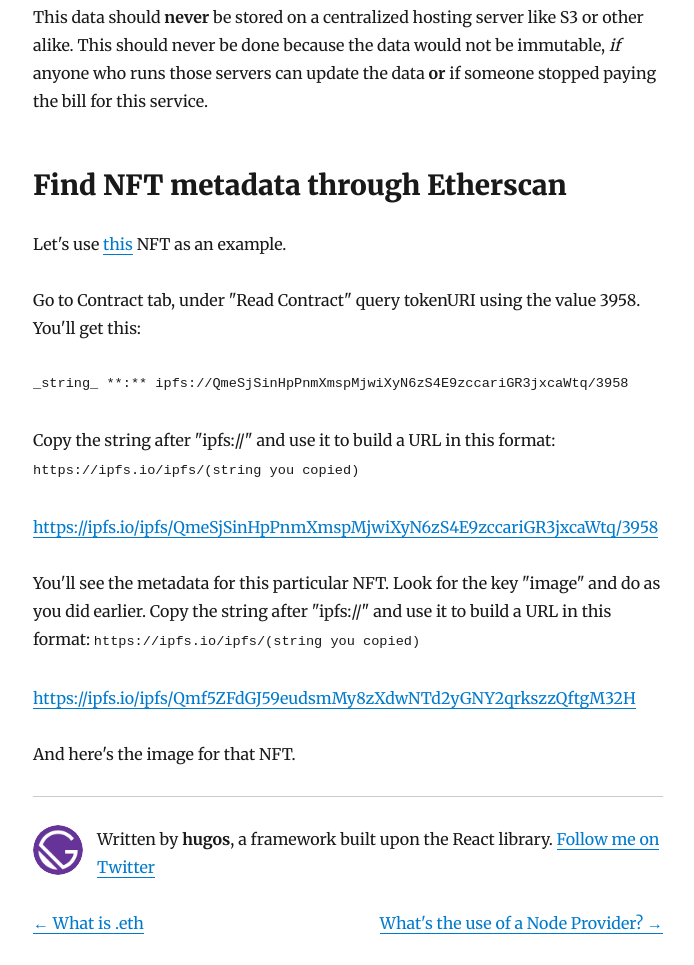
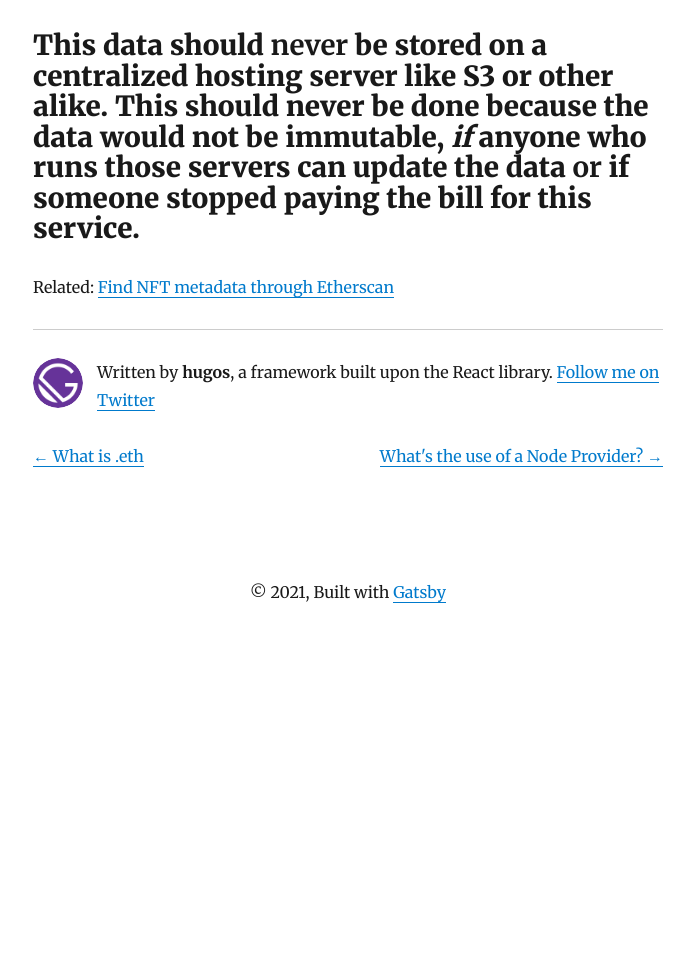
Before and after one commit to hugocaracol/hugosbrain, a Gatsby site: page /blog/where-nft-metadata-is-stored/ in a window 1280 px wide. Shown: the part 1636-2601 px from the top of the page, without its empty margins (292-986 px from the left). After the commit the page ends 2266 px from the top, so only its background shows below. Built offline with nearby package versions, Linux system fonts and the light colour scheme; Gatsby itself is replaced by a stand-in of ours; some packages are replaced by stand-ins of ours.

Commit message:
Update Blog “where-nft-metadata-is-stored”

````diff
--- a/content/blog/where-nft-metadata-is-stored.md
+++ b/content/blog/where-nft-metadata-is-stored.md
@@ -47,24 +47,5 @@
 
 This data should **never** be stored on a centralized hosting server like S3 or other alike.
 This should never be done because the data would not be immutable, *if* anyone who runs those servers can update the data **or** if someone stopped paying the bill for this service.
-
-
-
-## <a id="find-nft-metadata"></a>Find NFT metadata through Etherscan
-
-Let's use [this](https://etherscan.io/token/0xbc4ca0eda7647a8ab7c2061c2e118a18a936f13d?a=3958) NFT as an example.
-
-Go to Contract tab, under "Read Contract" query tokenURI using the value 3958. You'll get this:
-```
-_string_ **:** ipfs://QmeSjSinHpPnmXmspMjwiXyN6zS4E9zccariGR3jxcaWtq/3958
-```
-
-Copy the string after "ipfs://" and use it to build a URL in this format: `https://ipfs.io/ipfs/(string you copied)`
-
-https://ipfs.io/ipfs/QmeSjSinHpPnmXmspMjwiXyN6zS4E9zccariGR3jxcaWtq/3958
-
-You'll see the metadata for this particular NFT. Look for the key "image" and do as you did earlier. Copy the string after "ipfs://" and use it to build a URL in this format: `https://ipfs.io/ipfs/(string you copied)`
-
-https://ipfs.io/ipfs/Qmf5ZFdGJ59eudsmMy8zXdwNTd2yGNY2qrkszzQftgM32H
-
-And here's the image for that NFT.
+---
+Related: [Find NFT metadata through Etherscan](find-nft-metadata-through-etherscan)
````
